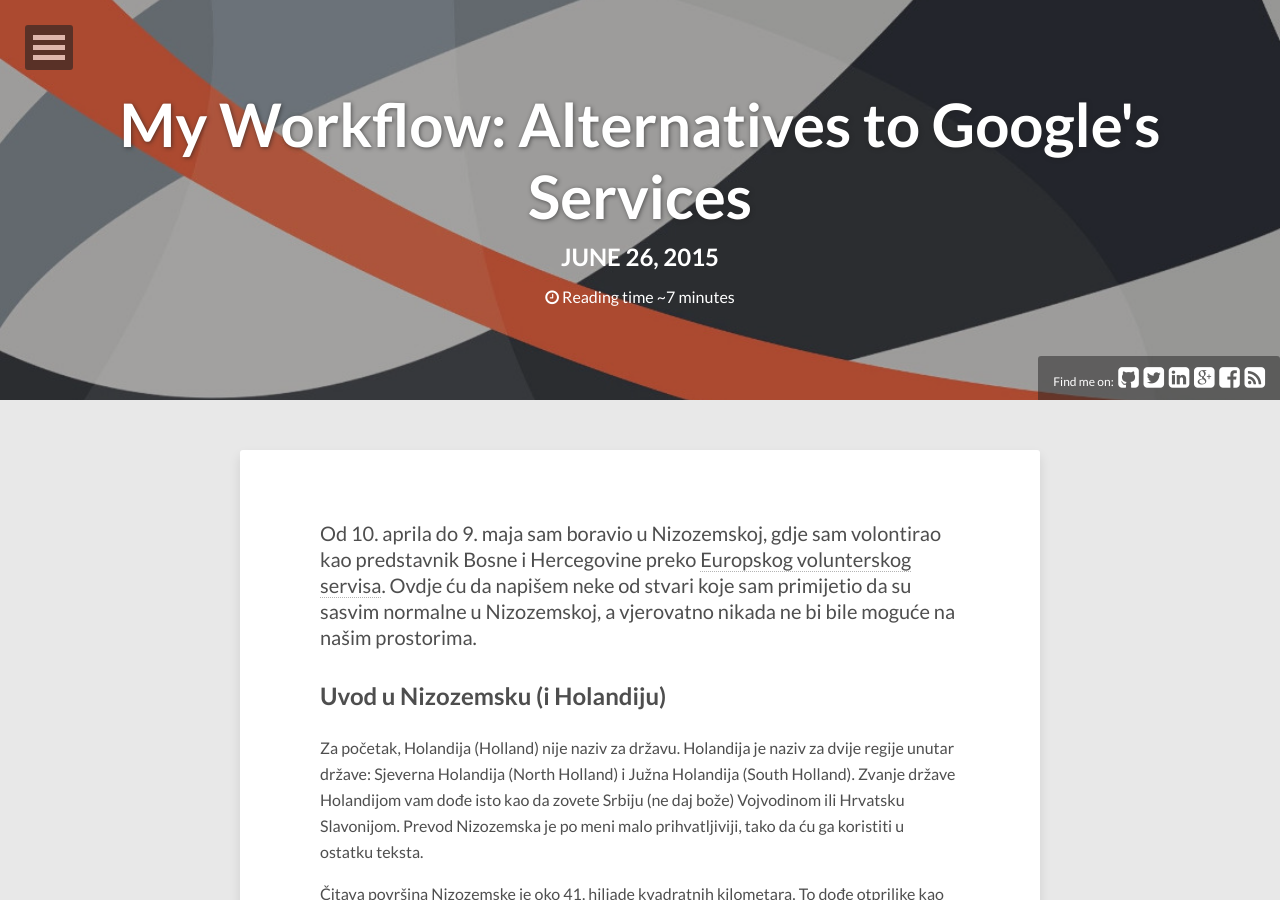
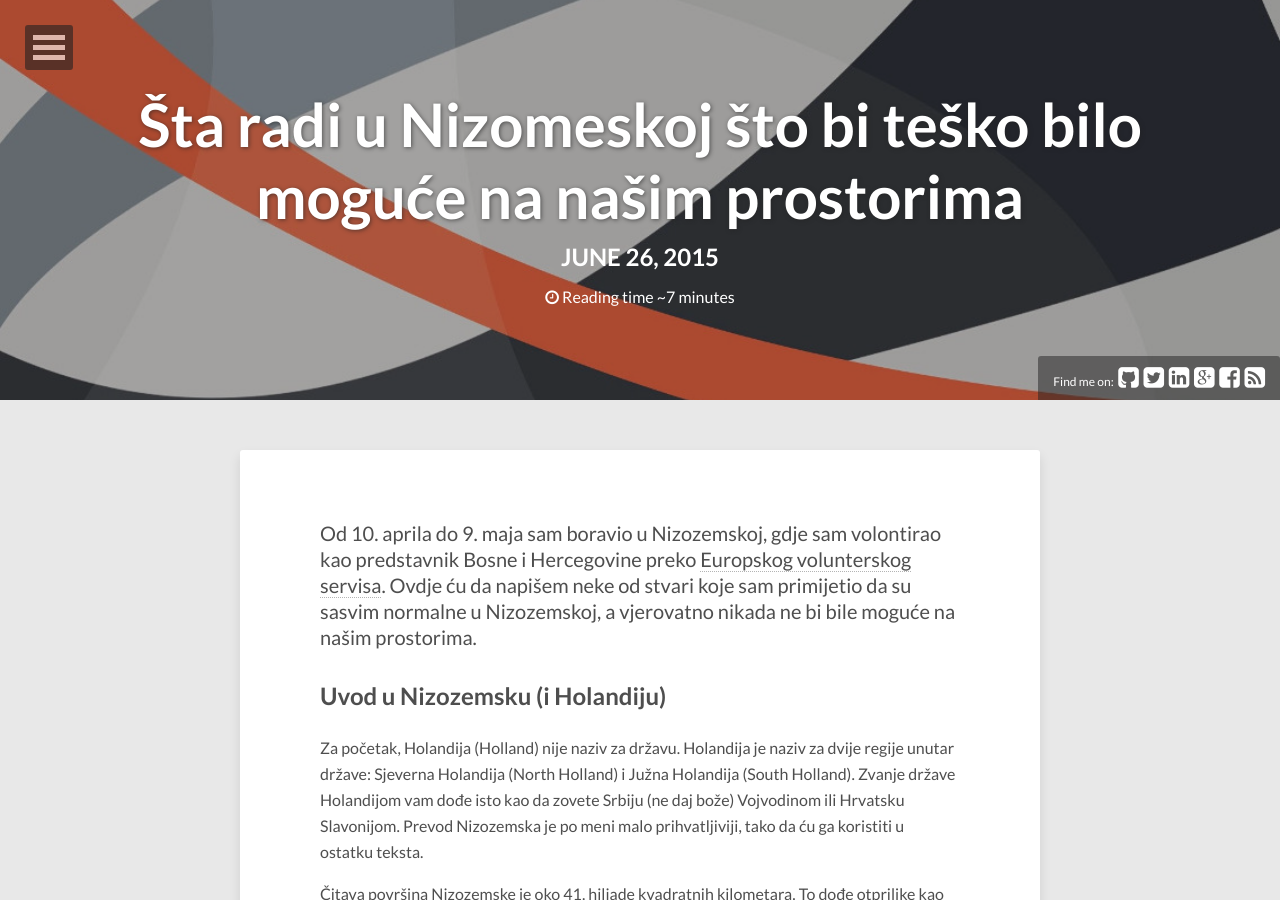
Before and after one commit to menghanhui/r3bl.blog, a Jekyll site: the page built from _posts/2015-06-26-sta-radi-u-nizozemskoj-ali-ne-bi-radilo-kod-nas.markdown, in a window 1280 px wide and 900 px high. Built offline with Jekyll 4.4.1, drawn with Linux system fonts in a browser that asks for light colours; nearby versions of some CDN libraries; comment, search, counter and statistics services are not loaded.

Commit message:
Forgot to change the freaking title

```diff
--- a/_posts/2015-06-26-sta-radi-u-nizozemskoj-ali-ne-bi-radilo-kod-nas.markdown
+++ b/_posts/2015-06-26-sta-radi-u-nizozemskoj-ali-ne-bi-radilo-kod-nas.markdown
@@ -3,8 +3,8 @@
 comments: true
 date: 2015-06-26 22:40:00+01:00
 layout: post
-slug: workflow-google-services
-title: "My Workflow: Alternatives to Google's Services"
+slug: sta-radi-u-nizozemskoj-ali-ne-bi-radilo-kod-nas
+title: "Šta radi u Nizomeskoj što bi teško bilo moguće na našim prostorima"
 categories: bs
 tags:
 - personal
```
